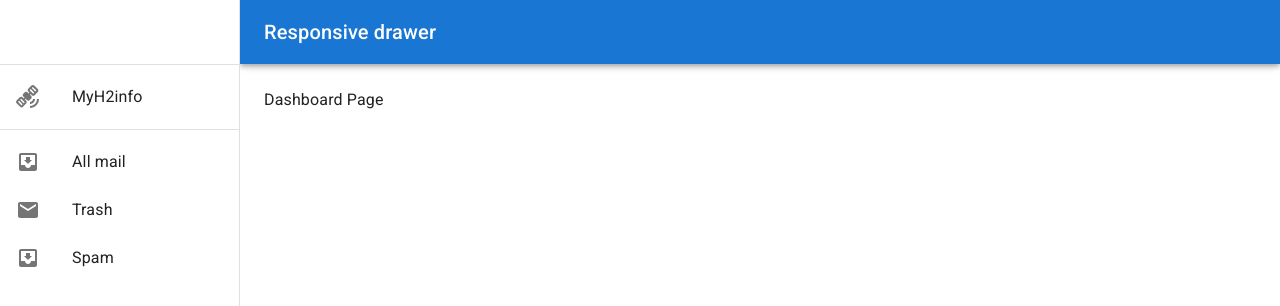
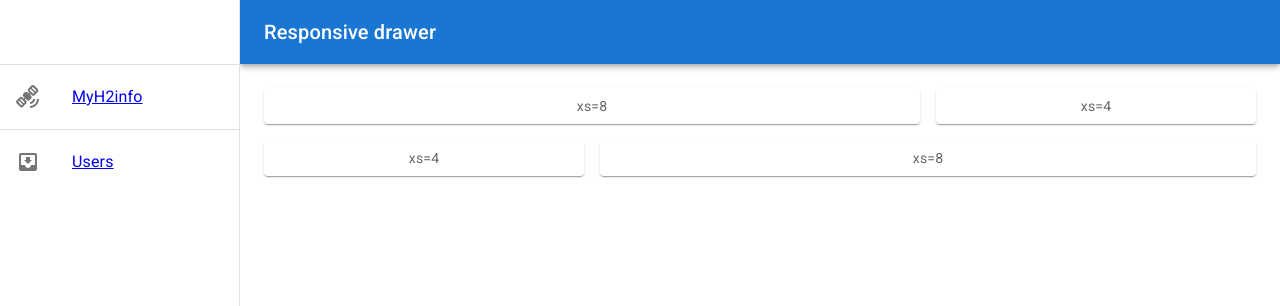
Before and after one commit to kpierc11/Dashboard_Demo, a React (Create React App) app in the folder app/: page / in a window 1280 px wide. Shown: the top 306 px of the page. Built offline with nearby package versions, Linux system fonts and the light colour scheme.

Commit message:
Updates to navigation transitions

```diff
--- a/app/src/components/navigationDrawer/NavigationDrawer.tsx
+++ b/app/src/components/navigationDrawer/NavigationDrawer.tsx
@@ -18,7 +18,8 @@ import Typography from "@mui/material/Typography";
 import SatelliteAltIcon from "@mui/icons-material/SatelliteAlt";
 import { router } from "../../navigation/Navigation";
 import { RouterProvider } from "react-router-dom";
-
+import { useState, useEffect } from "react";
+import { CircularProgress } from "@mui/material";
 
 const drawerWidth = 240;
 
@@ -33,16 +34,28 @@ interface Props {
 export default function NavigationDrawer(props: Props) {
   const { window } = props;
   const [mobileOpen, setMobileOpen] = React.useState(false);
+  const [isLoaded, setLoading] = useState(false);
 
   const handleDrawerToggle = () => {
     setMobileOpen(!mobileOpen);
   };
+
+  useEffect(() => {
+    let timer = setTimeout(() => {
+      setLoading(true);
+    }, 1000);
+
+    return () => {
+      clearTimeout(timer);
+    };
+  }, []);
 
   const drawer = (
     <div>
       <Toolbar />
       <Divider />
       <List>
+        <a href="/">
           <ListItem key={1} disablePadding>
             <ListItemButton>
               <ListItemIcon>
@@ -51,19 +64,20 @@ export default function NavigationDrawer(props: Props) {
               <ListItemText primary={"MyH2info"} />
             </ListItemButton>
           </ListItem>
+        </a>
       </List>
       <Divider />
       <List>
-        {["All mail", "Trash", "Spam"].map((text, index) => (
-          <ListItem key={text} disablePadding>
+        <a href="/users">
+          <ListItem key={2} disablePadding>
             <ListItemButton>
               <ListItemIcon>
-                {index % 2 === 0 ? <InboxIcon /> : <MailIcon />}
+                <InboxIcon />
               </ListItemIcon>
-              <ListItemText primary={text} />
+              <ListItemText primary={"Users"} />
             </ListItemButton>
           </ListItem>
-        ))}
+        </a>
       </List>
     </div>
   );
@@ -143,7 +157,12 @@ export default function NavigationDrawer(props: Props) {
         }}
       >
         <Toolbar />
+        {/**Pages will be rendered here through react router */}
+        {isLoaded ? (
           <RouterProvider router={router} />
+        ) : (
+          <CircularProgress></CircularProgress>
+        )}
       </Box>
     </Box>
   );
--- a/app/src/pages/DashboardPage.tsx
+++ b/app/src/pages/DashboardPage.tsx
@@ -1,10 +1,35 @@
-import React from "react";
+import * as React from 'react';
+import { styled } from '@mui/material/styles';
+import Box from '@mui/material/Box';
+import Paper from '@mui/material/Paper';
+import Grid from '@mui/material/Grid';
 
 
-function DashboardPage(){
-    return(
-        <div>Dashboard Page</div>
-    );
+const Item = styled(Paper)(({ theme }) => ({
+    backgroundColor: theme.palette.mode === 'dark' ? '#1A2027' : '#fff',
+    ...theme.typography.body2,
+    padding: theme.spacing(1),
+    textAlign: 'center',
+    color: theme.palette.text.secondary,
+  }));
+
+export default function DashboardPage() {
+  return (
+    <Box sx={{ flexGrow: 1 }}>
+    <Grid container spacing={2}>
+      <Grid item xs={8}>
+        <Item>xs=8</Item>
+      </Grid>
+      <Grid item xs={4}>
+        <Item>xs=4</Item>
+      </Grid>
+      <Grid item xs={4} height={500}>
+        <Item>xs=4</Item>
+      </Grid>
+      <Grid item xs={8}>
+        <Item>xs=8</Item>
+      </Grid>
+    </Grid>
+  </Box>
+  );
 }
-
-export default DashboardPage;
```
Also changed, not shown: app/src/navigation/Navigation.tsx (+20 -7 lines). Lines whose indentation alone changed are shown as unchanged.
